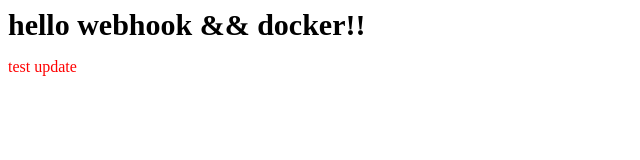
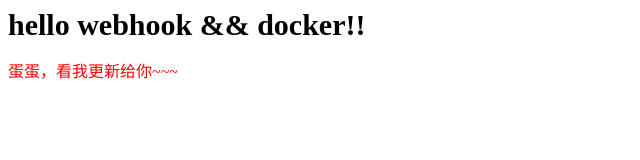
Before and after one commit to poppydani/helloworld, a website: page src/index.html in a window 1280 px wide. Shown: the whole page, without its empty margins (0-640 px from the left). Drawn offline with Linux system fonts and the light colour scheme.

Commit message:
feat: 修改

```diff
--- a/src/index.html
+++ b/src/index.html
@@ -8,6 +8,6 @@
 </head>
 <div>
   <div style="font-size: 30px; font-weight: bold"> hello webhook && docker!!</div>
-  <p style="color: red">test update</p>
+  <p style="color: red">蛋蛋，看我更新给你~~~</p>
 </body>
 </html>
```
